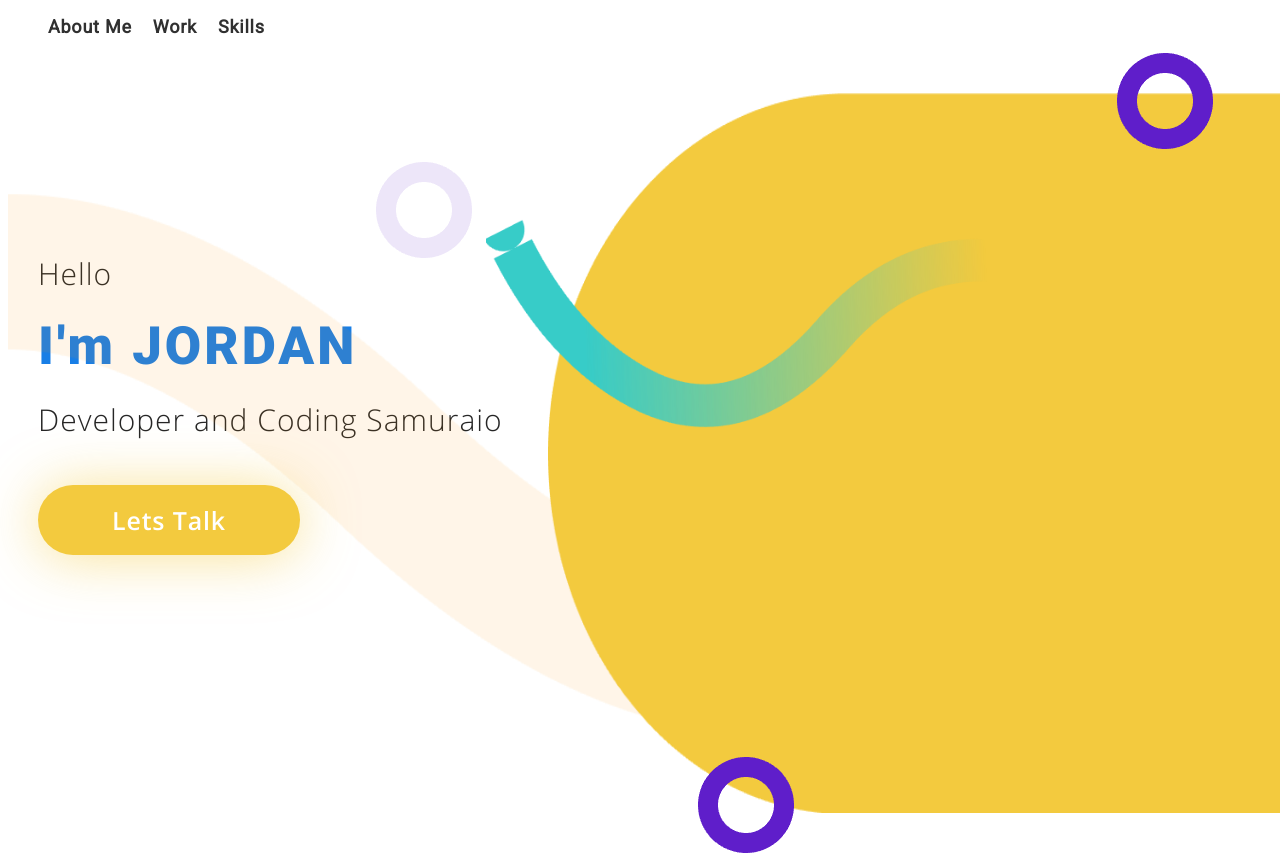
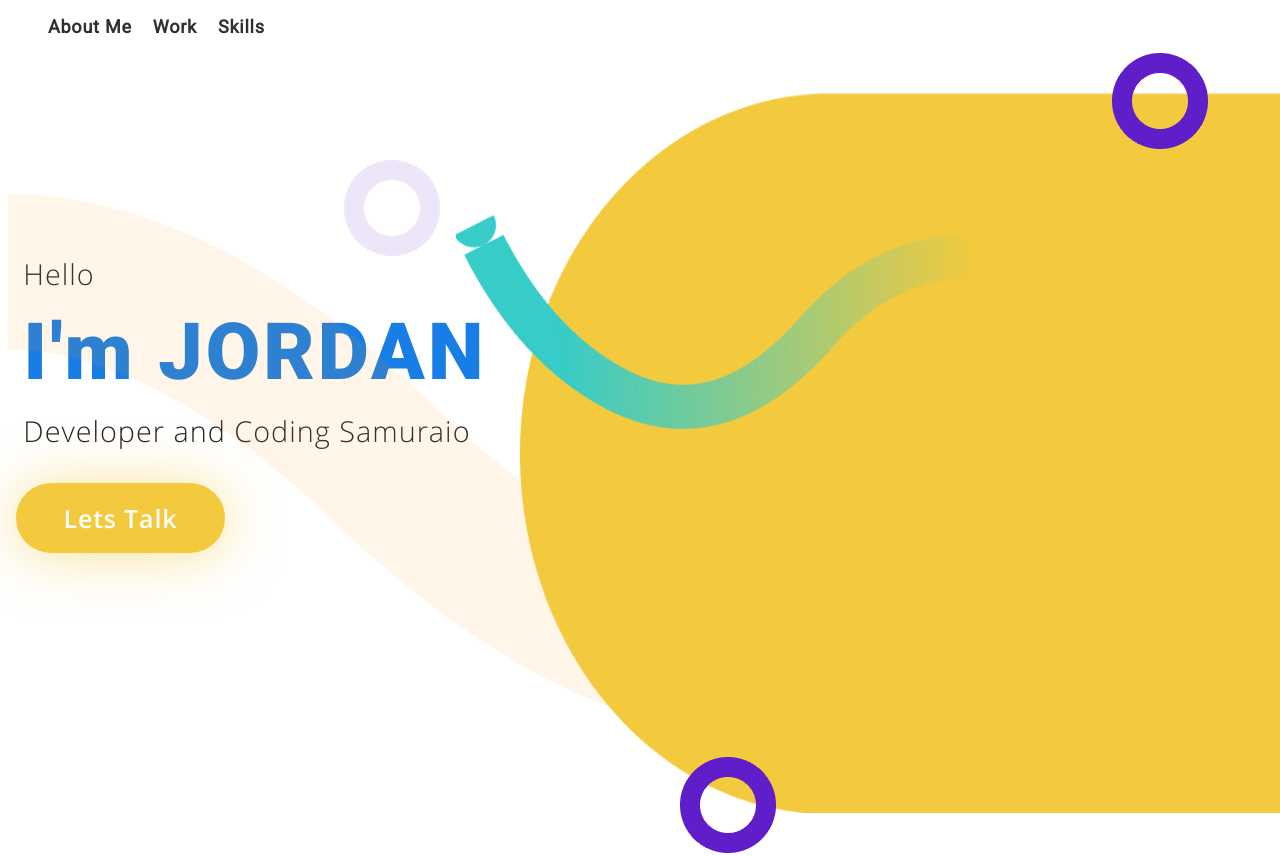
Before and after one commit to arguement/profile, a plain HTML site: page index.html in a window 1280 px wide. Shown: the top 856 px of the page. Drawn offline with Linux system fonts and the light colour scheme.

Commit message:
responive fit screen changes

```diff
--- a/main.css
+++ b/main.css
@@ -67,7 +67,7 @@ the same column */
 }
 
 .grid > div{
-    margin-left: 30px;
+    margin-left: 3%;
 }
 
 
@@ -84,7 +84,7 @@ the same column */
 .intro-hello{
     color: #262626;
     font-family: "open sans light";
-    font-size: 30px;
+    font-size: calc(16px + 1vw);
     letter-spacing: 1px;
     line-height: 41px;
 
@@ -94,16 +94,18 @@ the same column */
 
     color: #187EE6;
     font-family: "roboto black";
-    font-size: calc(2.5rem + 1vw);
+    font-size: calc(1.5rem + 4.3vw);
     letter-spacing: 2.99px;
-    line-height: 105px;
+    /* line-height: 105px; */
+    margin-top: 1.5vh;
+    margin-bottom: 1.5vh
 }
 
 .intro-developer-and-coding-samuraio {
 
     color: #262626;
     font-family: "open sans light";
-    font-size: 30px;
+    font-size: calc(16px + 1vw);
     letter-spacing: 1px;
     line-height: 41px;
 }
@@ -124,7 +126,7 @@ the same column */
 
 #lets-talk{
     height: 70px;
-    width: 262px;
+    width: calc(120px + 7vw);
     border-radius: 50px;
     background-color: #F3CA3E;
     color: #FFF;
@@ -144,6 +146,7 @@ the same column */
     justify-self: stretch;
     align-self: center;
     height: 90%;
+    width: 100%;
 }
 
 .path1{
@@ -163,6 +166,7 @@ the same column */
     justify-self: center;
     align-self: center;
     margin-bottom: 35%;
+    max-width: 100%;
 }
 
 .ellipse1-blue{
@@ -170,14 +174,14 @@ the same column */
     grid-row: 4/5;
     align-self: end;
     justify-self: end;
-
+    max-width: 100%;
 }
 
 .ellipse1-blue-end{
     grid-column: 5/6;
     grid-row: 1/2;
     justify-self: center;
-
+    max-width: 100%;
 }
 
 /* about me section */
```
Also changed, not shown: assets/filler_me.png (added).
